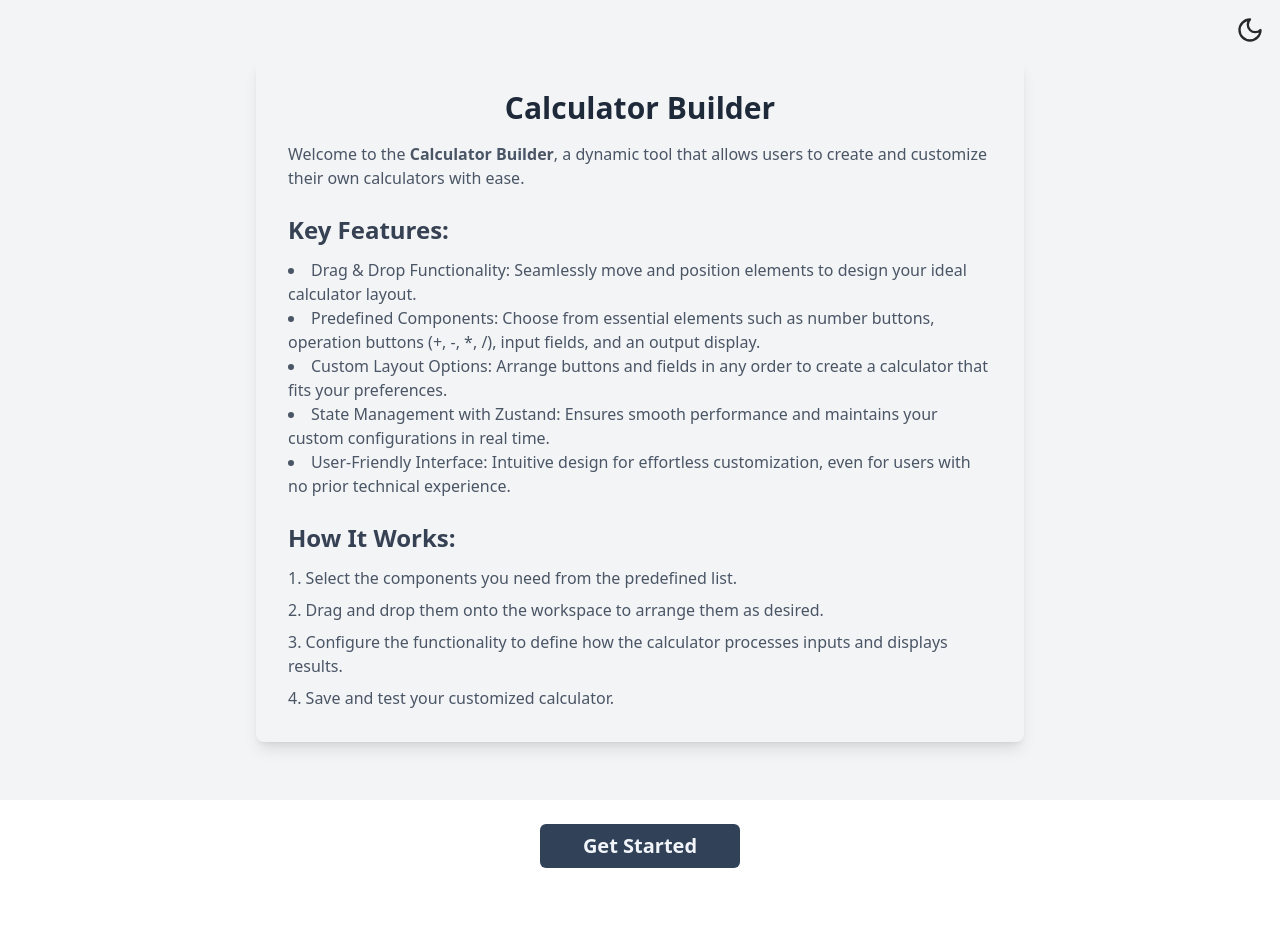
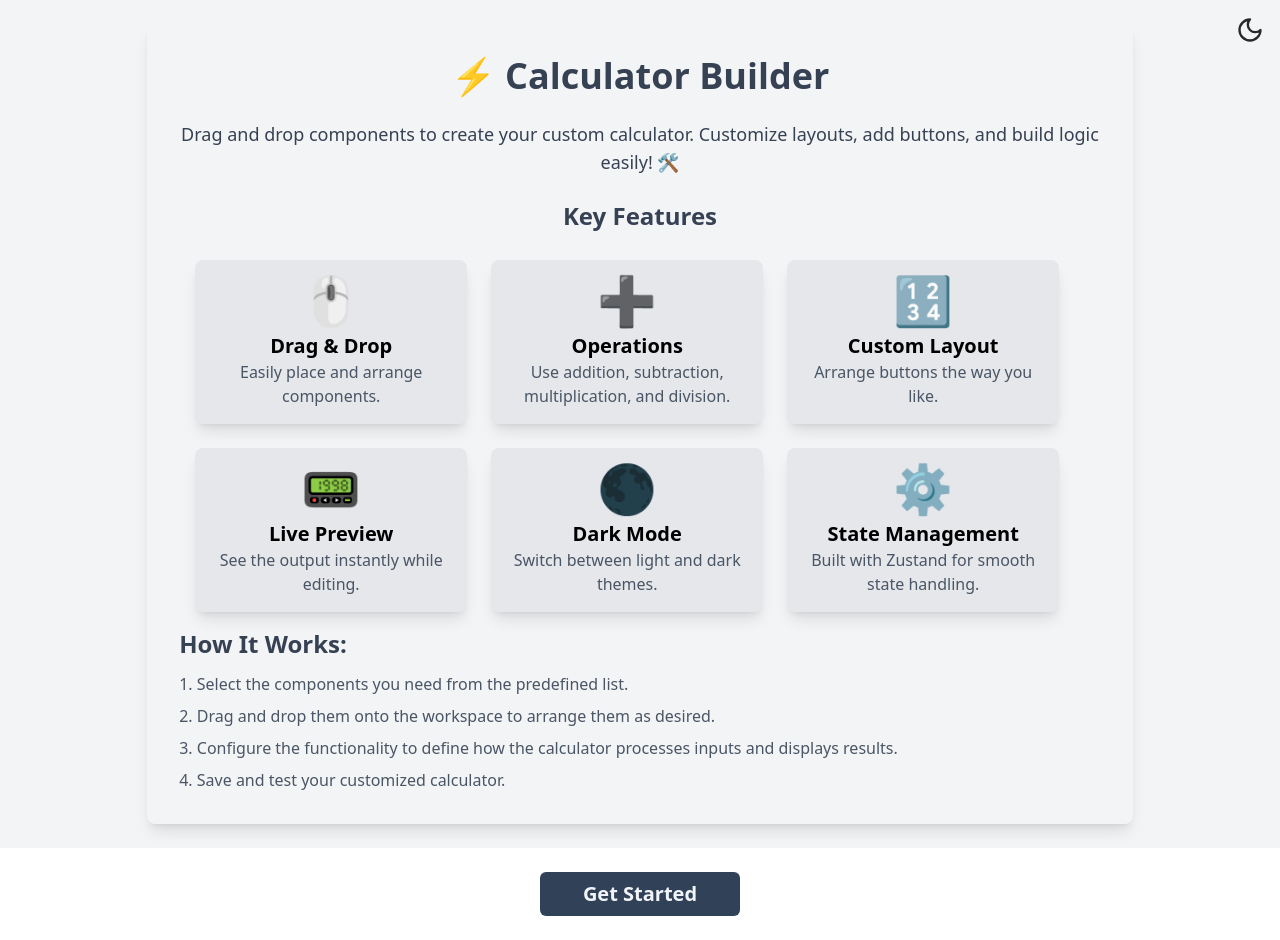
Before and after one commit to Shubhanker01/Calculator-Builder, a React (Vite) app in the folder Frontend/calc-builder-frontend/: page / in a window 1280 px wide. Before the commit the page ends 892 px from the top, so only its background shows below. Built offline with nearby package versions, Linux system fonts and the light colour scheme.

Commit message:
dark theme added

```diff
--- a/Frontend/calc-builder-frontend/src/components/DropArea.jsx
+++ b/Frontend/calc-builder-frontend/src/components/DropArea.jsx
@@ -43,25 +43,12 @@ function DropArea({ droppedItems, setDroppedItems }) {
         navigate('/output')
     }
 
-    const changeTheme = () => {
-        if (document.body.className === 'light') {
-            let backgroundImage = 'linear-gradient(to right, #ddd 1px, transparent 1px), linear-gradient(to bottom, #ddd 1px, transparent 1px)'
-            return backgroundImage
-        }
-
-        else {
-            let backgroundImage = `linear-gradient(to right, rgba(255, 255, 255, 0.05) 1px, transparent 1px),
-    linear-gradient(to bottom, rgba(255, 255, 255, 0.05) 1px, transparent 1px)`
-
-            return backgroundImage
-        }
-    }
     return (
         <>
             <div
                 ref={setNodeRef}
-                className="w-3/4 h-full bg-gray-100 dark:bg-[#121212] p-4"
-                style={{ backgroundSize: '20px 20px', backgroundImage: changeTheme() }}
+                className="w-3/4 h-full bg-gray-200 dark:bg-slate-800 p-4"
+
             >
                 <h2 className="text-lg dark:text-gray-100 font-semibold col-span-4">Drop Components Here</h2>
                 <DndContext sensors={sensors}
@@ -73,9 +60,9 @@ function DropArea({ droppedItems, setDroppedItems }) {
                     >
                         {droppedItems.map((item, index) => (
 
-                            <div key={`${index}-${item}`}>
+                            <div key={`${index}-${item}`} className='border-2 border-dashed border-indigo-600 dark:border-slate-100 m-2'>
                                 <SortableItem id={item}></SortableItem>
-                                <Trash2 size={24} onClick={() => removeItem(item)} />
+                                <Trash2 className='dark:text-gray-100 text-gray-800' size={24} onClick={() => removeItem(item)} />
                             </div>
 
                         ))}
--- /dev/null
+++ b/Frontend/calc-builder-frontend/src/components/FeatureCard.jsx
@@ -0,0 +1,13 @@
+import React from 'react'
+
+function FeatureCard({ emoji, title, description }) {
+    return (
+        <div className="bg-gray-200 dark:bg-gray-800 p-4 rounded-lg shadow-lg flex flex-col items-center text-center">
+            <span className="text-5xl mb-2">{emoji}</span>
+            <h2 className="text-xl dark:text-gray-200 font-semibold">{title}</h2>
+            <p className="text-gray-600 dark:text-gray-300">{description}</p>
+        </div>
+    )
+}
+
+export default FeatureCard
--- a/Frontend/calc-builder-frontend/src/components/Home.jsx
+++ b/Frontend/calc-builder-frontend/src/components/Home.jsx
@@ -1,27 +1,29 @@
 import React from 'react'
 import { Link } from 'react-router-dom'
+import FeatureCard from './FeatureCard'
 
 function Home() {
     return (
         <>
             <div className="min-h-screen bg-gray-100 dark:bg-gray-700 flex items-center justify-center p-6">
-                <div className="max-w-3xl shadow-lg rounded-lg p-8">
-                    <h1 className="text-3xl text-center font-bold text-gray-800 dark:text-gray-100 mb-4">Calculator Builder</h1>
-                    <p className="text-gray-600 dark:text-gray-200 mb-6">
-                        Welcome to the <span className="font-semibold">Calculator Builder</span>, a dynamic tool that allows users to create and customize their own calculators with ease.
+                <div className="w-[80%] shadow-lg rounded-lg p-8">
+                    <h1 className="text-4xl dark:text-gray-100 text-gray-700  font-bold mb-6 text-center">⚡ Calculator Builder</h1>
+                    <p className="text-lg dark:text-gray-200 text-gray-700 text-center mb-6">
+                        Drag and drop components to create your custom calculator. Customize layouts, add buttons, and build logic easily! 🛠️
                     </p>
 
-                    <h2 className="text-2xl font-semibold text-gray-700 mb-3">Key Features:</h2>
-                    <ul className="list-disc list-inside text-gray-600 mb-6">
-                        <li><span className="font-medium">Drag & Drop Functionality:</span> Seamlessly move and position elements to design your ideal calculator layout.</li>
-                        <li><span className="font-medium">Predefined Components:</span> Choose from essential elements such as number buttons, operation buttons (+, -, *, /), input fields, and an output display.</li>
-                        <li><span className="font-medium">Custom Layout Options:</span> Arrange buttons and fields in any order to create a calculator that fits your preferences.</li>
-                        <li><span className="font-medium">State Management with Zustand:</span> Ensures smooth performance and maintains your custom configurations in real time.</li>
-                        <li><span className="font-medium">User-Friendly Interface:</span> Intuitive design for effortless customization, even for users with no prior technical experience.</li>
-                    </ul>
+                    <h2 className="text-2xl text-center font-semibold text-gray-700 mb-3 dark:text-gray-100">Key Features</h2>
+                    <div className="grid grid-cols-1 sm:grid-cols-2 md:grid-cols-3 gap-6 p-4 max-w-4xl">
+                        <FeatureCard emoji="🖱️" title="Drag & Drop" description="Easily place and arrange components." />
+                        <FeatureCard emoji="➕" title="Operations" description="Use addition, subtraction, multiplication, and division." />
+                        <FeatureCard emoji="🔢" title="Custom Layout" description="Arrange buttons the way you like." />
+                        <FeatureCard emoji="📟" title="Live Preview" description="See the output instantly while editing." />
+                        <FeatureCard emoji="🌑" title="Dark Mode" description="Switch between light and dark themes." />
+                        <FeatureCard emoji="⚙️" title="State Management" description="Built with Zustand for smooth state handling." />
+                    </div>
 
-                    <h2 className="text-2xl font-semibold text-gray-700 mb-3">How It Works:</h2>
-                    <ol className="list-decimal list-inside text-gray-600 space-y-2">
+                    <h2 className="text-2xl font-semibold text-gray-700 dark:text-gray-100 mb-3">How It Works:</h2>
+                    <ol className="list-decimal list-inside text-gray-600 space-y-2 dark:text-gray-300">
                         <li>Select the components you need from the predefined list.</li>
                         <li>Drag and drop them onto the workspace to arrange them as desired.</li>
                         <li>Configure the functionality to define how the calculator processes inputs and displays results.</li>
--- a/Frontend/calc-builder-frontend/src/components/RenderElement.jsx
+++ b/Frontend/calc-builder-frontend/src/components/RenderElement.jsx
@@ -7,43 +7,43 @@ function RenderElement({ element }) {
     if (element === 'input') {
         return (
             <>
-                <p className='bg-gray-100 text-gray-800 w-[80%] rounded-md p-4 text-xl' placeholder='Enter number here' >{expression || "Your number will display here..."}</p>
+                <p className='bg-gray-100 text-gray-800 w-[80%] rounded-md p-4 sm:text-xl text-sm' placeholder='Enter number here' >{expression || "Your number will display here..."}</p>
 
             </>
         )
     }
     else if (element === 'calculate') {
         return (
-            <button onClick={calculateResult} className='bg-gray-800 text-gray-100 p-2 text-lg rounded-md cursor-pointer'>=</button>
+            <button onClick={calculateResult} className='bg-gray-800 dark:bg-gray-200 dark:text-gray-800 text-gray-100 sm:p-4 p-2 sm:text-lg text-sm rounded-md cursor-pointer'>=</button>
         )
     }
     else if (element === 'add') {
         return (
-            <button onClick={() => setExpression('+')} className='bg-gray-800 text-gray-100 p-4 text-xl rounded-md cursor-pointer'>+</button>
+            <button onClick={() => setExpression('+')} className='bg-gray-800 text-gray-100 sm:p-4 p-2 dark:bg-gray-200 dark:text-gray-800 sm:text-xl text-sm rounded-md cursor-pointer'>+</button>
         )
     }
     else if (element === 'subtract') {
         return (
-            <button onClick={() => setExpression('-')} className='bg-gray-800 text-gray-100 p-4 text-xl rounded-md cursor-pointer'>-</button>
+            <button onClick={() => setExpression('-')} className='bg-gray-800 text-gray-100 sm:p-4 p-2 sm:text-xl text-sm rounded-md cursor-pointer dark:bg-gray-200 dark:text-gray-800'>-</button>
         )
     }
     else if (element === 'divide') {
         return (
-            <button onClick={() => setExpression('/')} className='bg-gray-800 text-gray-100 p-4 text-xl rounded-md cursor-pointer'>/</button>
+            <button onClick={() => setExpression('/')} className='bg-gray-800 text-gray-100 sm:p-4 p-2 sm:text-xl text-sm rounded-md cursor-pointer dark:bg-gray-200 dark:text-gray-800'>/</button>
         )
     }
     else if (element === 'multiplication') {
         return (
-            <button onClick={() => setExpression('*')} className='bg-gray-800 text-gray-100 p-4 text-xl rounded-md cursor-pointer'>*</button>
+            <button onClick={() => setExpression('*')} className='bg-gray-800 text-gray-100 sm:p-4 sm:text-xl p-2 text-sm rounded-md cursor-pointer dark:bg-gray-200 dark:text-gray-800'>*</button>
         )
     }
     else if (element === 'numbers') {
         return (
-            <div className='grid grid-cols-3 gap-2 w-[20%]'>
+            <div className='grid grid-cols-3 gap-2 sm:w-[20%] w-[55%]'>
                 {
                     digits.map((digit, ind) => {
                         return (
-                            <button onClick={() => setExpression(digit)} className='bg-gray-800 text-gray-100 p-2 text-lg rounded-md cursor-pointer' key={ind}>{digit}</button>
+                            <button onClick={() => setExpression(digit)} className='bg-gray-800 text-gray-100 p-2 text-lg rounded-md cursor-pointer dark:bg-gray-200 dark:text-gray-800' key={ind}>{digit}</button>
                         )
                     })
                 }
@@ -52,7 +52,7 @@ function RenderElement({ element }) {
     }
     else if (element === 'delete') {
         return (
-            <button onClick={clearExpression} className='bg-gray-800 text-gray-100 p-4 text-xl rounded-md cursor-pointer'>DEL</button>
+            <button onClick={clearExpression} className='bg-gray-800 text-gray-100 sm:p-4 p-2 sm:text-xl text-sm rounded-md cursor-pointer dark:bg-gray-200 dark:text-gray-800'>DEL</button>
         )
     }
 }
--- a/Frontend/calc-builder-frontend/src/components/Sidebar.jsx
+++ b/Frontend/calc-builder-frontend/src/components/Sidebar.jsx
@@ -6,7 +6,7 @@ function Sidebar() {
 
     return (
         <>
-            <div className="w-1/4 dark:bg-gray-800 dark:text-gray-100 bg-gray-200 text-gray-800 p-4 h-screen border-r border-gray-300">
+            <div className="w-1/4 dark:bg-gray-800 dark:text-gray-100 bg-slate-200 text-gray-800 p-4 h-screen border-r border-gray-300">
                 <h2 className="text-lg text-gray-700 dark:text-gray-200 font-semibold mb-4">Elements</h2>
 
                 <DraggableElement id="input">
```
